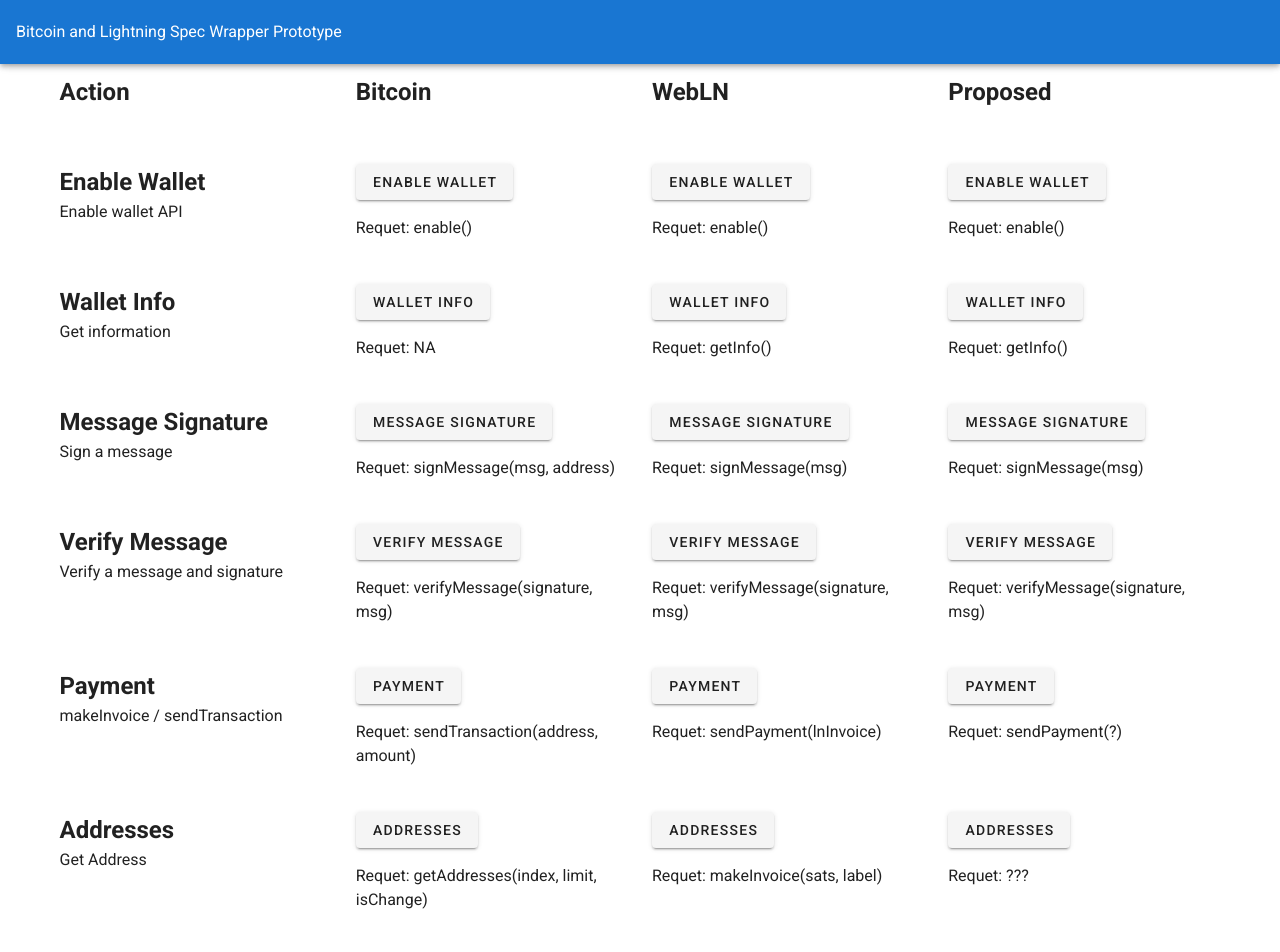
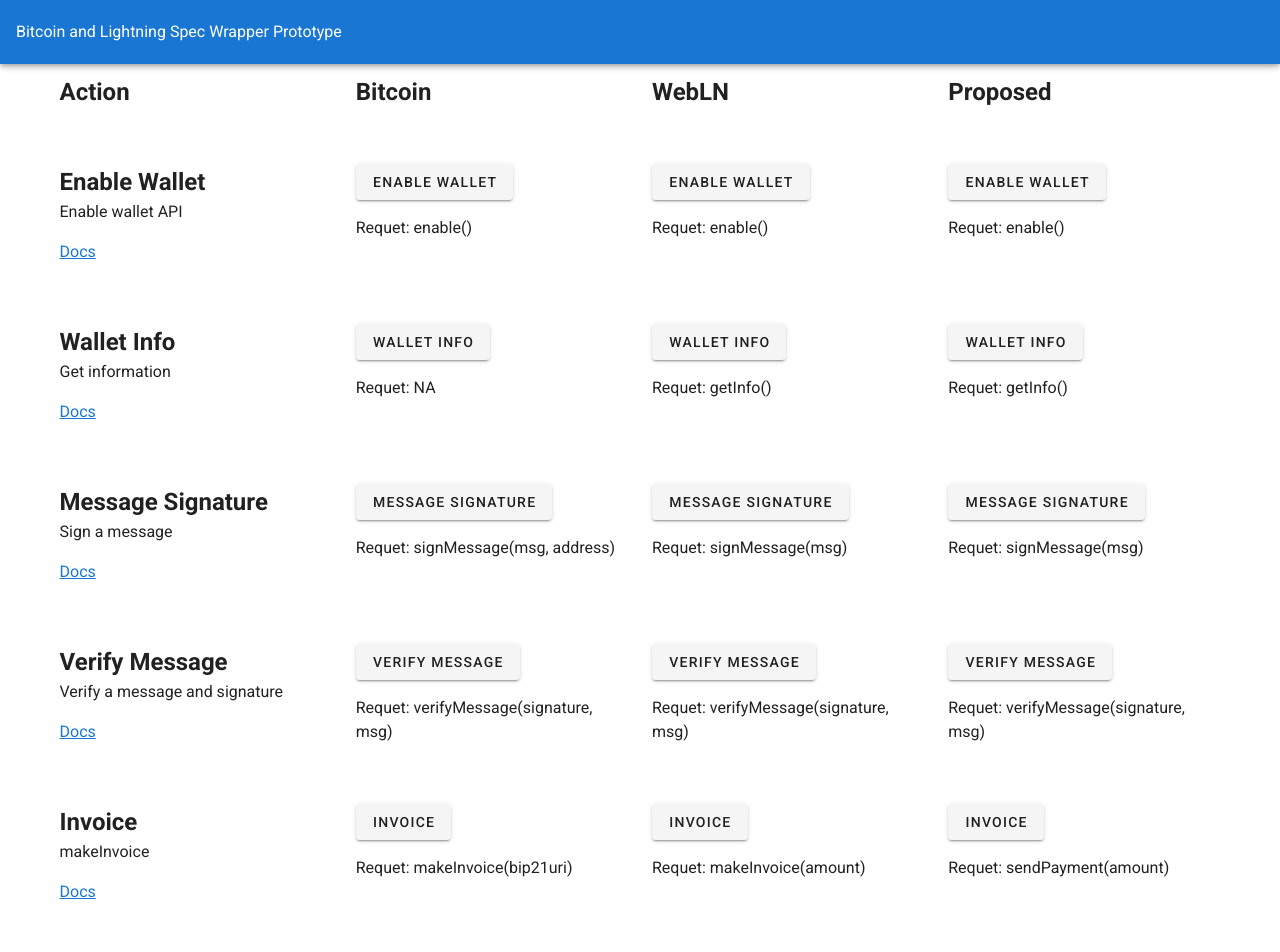
Before and after one commit to BitcoinAndLightningLayerSpecs/WebBTC, a Vue app: page / in a window 1280 px wide. Shown: the top 952 px of the page. Built offline with nearby package versions, Linux system fonts and the light colour scheme.

Commit message:
Linked to docs and updated responses

```diff
--- a/src/components/Index.vue
+++ b/src/components/Index.vue
@@ -49,6 +49,7 @@
       >
         <h2>{{item.name}}</h2>
         <p>{{item.description}}</p>
+        <p><a :href="item.docs">Docs</a></p>
       </v-col>
 
       <v-col
@@ -110,6 +111,7 @@
       items : [{
         name: 'Enable Wallet',
         description: 'Enable wallet API',
+        docs: 'https://specdemo.synonym.to/docs/enable/',
         bitcoin: {
           signature : "enable()",
           params: '[]',
@@ -134,12 +136,14 @@
           signature: "enable()",
           call() {
             this.response = {
+              enabled: true
             }
           }
         }
       },{
         name: 'Wallet Info',
         description: 'Get information',
+        docs: 'https://specdemo.synonym.to/docs/info/',
         bitcoin: {
           signature: "NA",
           response: false,
@@ -161,13 +165,27 @@
           signature: "getInfo()",
           call() {
             this.response = {
-
+              "version" : 1,
+              "supports" : [
+                "bip39",
+                "bip32"
+              ],
+              "methods": [ // schema for available methods
+                "enable",
+                "getInfo",
+                "getAddress",
+                "signMessage",
+                "verifyMessage",
+                "makeInvoice",
+                "sendPayment"
+              ]
             }
           }
         }
       },{
         name: 'Message Signature',
         description: 'Sign a message',
+        docs: 'https://specdemo.synonym.to/docs/signatures/sign/',
         bitcoin: {
           signature: "signMessage(msg, address)",
           response: false,
@@ -198,12 +216,13 @@
           response: false,
           signature: "signMessage(msg)",
           call() {
-            this.response = {}
+            this.response = "2047ab7b010687146ef9d69648cbdc4610b7ebaf6f21d7255f2113fe87b24d4b4264eef980d21f29d3ba81b369e41bf532b1292021af16c6773187c34d090b7efb"
           }
         }
       },{
         name: 'Verify Message',
         description: 'Verify a message and signature',
+        docs: 'https://specdemo.synonym.to/docs/signatures/verify/',
         bitcoin: {
           response: false,
           signature: "verifyMessage(signature, msg)",
@@ -224,19 +243,52 @@
           response: false,
           signature: "verifyMessage(signature, msg)",
           call() {
-            this.response = {}
+            this.response = true
           }
         }
       },{
-        name: 'Payment',
-        description: 'makeInvoice / sendTransaction',
+        name: 'Invoice',
+        description: 'makeInvoice',
+        docs: 'https://specdemo.synonym.to/docs/invoices/makeInvoice/',
         bitcoin: {
           response: false,
-          signature: "sendTransaction(address, amount)",
+          signature: "makeInvoice(bip21uri)",
           call() {
             window.bitcoin.request({
-              method: 'wallet_sendTransaction',
+              method: 'makeInvoice',
               params: ["mpUVDdBihqyMvzDmWwpvWLD92tDebh7ZCV", 10000]
+            }).then((data) => {
+              this.response = data
+            })
+          }
+        },
+        webln: {
+          signature: "makeInvoice(amount)",
+          call() {
+            window.webln.makeInvoice({amount:1}).then(console.log)
+          }
+        },
+        wrapper: {
+          response: false,
+          signature: "sendPayment(amount)",
+          call() {
+            this.response = {
+              paymentRequest: 'lnbc10n1p3x9thxpp59xj4cmm26jnpnrfekgncyj42e9lxredz…734s07kxt8hl2s6wuv20kh7kw7h5lurtmyscsrwgkgptn4z2j', rHash: '29a55c6f6ad4a6198d39b227824aaac97e61e5a2428db7dab7f8b097ae5d28ca',
+              paymentRequestUri: 'bitcoin:address?amount=0&label=Label&message=Message'
+            }
+          }
+        }
+      },{
+        name: 'Send Payment',
+        description: 'sendPayment',
+        docs: 'https://specdemo.synonym.to/docs/transactions/send/',
+        bitcoin: {
+          response: false,
+          signature: "sendPayment(address, amount)",
+          call() {
+            window.bitcoin.request({
+              method: 'sendPayment',
+              params: [""]
             }).then((data) => {
               this.response = data
             })
@@ -252,12 +304,17 @@
           response: false,
           signature: "sendPayment(?)",
           call() {
-            this.response = {}
+            this.response = {
+              "preimage": "6665333431626331363632653134386630643435626532626165383332323333",
+              "paymentHash": "d221b791c7ef1996b25424ff7cfb4ddf8d4444076666ce6c4ba0f6a24d99117e",
+              "txid":"ba8d75e01ab32932d9ac899418a6bec95f2869e1b1c161b871f661c5a8789a0e"
+            }
           }
         }
       },{
         name: 'Addresses',
         description: 'Get Address',
+        docs: 'https://specdemo.synonym.to/docs/addresses/getAddress/',
         bitcoin: {
           response: false,
           signature: "getAddresses(index, limit, isChange)",
@@ -283,9 +340,47 @@
           response: false,
           signature: "???",
           call() {
-            this.response = {
-
-            }
+            this.response = [{
+                address: "tb1qqwn2dp8mundc6mf3xt4c8puqakk0vrcgzdayq2",
+                derivationPath: "84'/1'/0'/0/0",
+                index: 0
+            }, {
+                address: "tb1qca6k2ke5jdrwmdqcku4eex4k9hzzzhzshhsgpn",
+                derivationPath: "84'/1'/0'/0/1",
+                index: 1
+            }, {
+                address: "tb1q6e36gyc8vhv97k9m2uldndsl8xg80yd49mhqpx",
+                derivationPath: "84'/1'/0'/0/2",
+                index: 2
+            }, {
+                address: "tb1qvphc32p0qxl2fm89r04epmtxvdt7l7dl5a955c",
+                derivationPath: "84'/1'/0'/0/3",
+                index: 3
+            }, {
+                address: "tb1qxm90ahvjnut9d7mw8d0r22czldnu3kqyef55nn",
+                derivationPath: "84'/1'/0'/0/4",
+                index: 4
+            }, {
+                address: "tb1q8wjjk4gu3am2tjg833qulqt69ny8e24vt8ccj6",
+                derivationPath: "84'/1'/0'/0/5",
+                index: 5
+            }, {
+                address: "tb1q7jkkn80maps9z068u22jrpv65t9epjlrl4zpzj",
+                derivationPath: "84'/1'/0'/0/6",
+                index: 6
+            }, {
+                address: "tb1qrzpw5rrm9w8qf3v3y43av3npeqhgp9lng5xtyk",
+                derivationPath: "84'/1'/0'/0/7",
+                index: 7
+            }, {
+                address: "tb1q9vu3j2m6u48sv53g7e24lfx2c9mavv0ee6wr02",
+                derivationPath: "84'/1'/0'/0/8",
+                index: 8
+            }, {
+                address: "tb1q0m2f0vjc4njy5d0vzmlwre8jdtar9x9w7nz9jg",
+                derivationPath: "84'/1'/0'/0/9",
+                index: 9
+            }]
           }
         }
       }]
```
